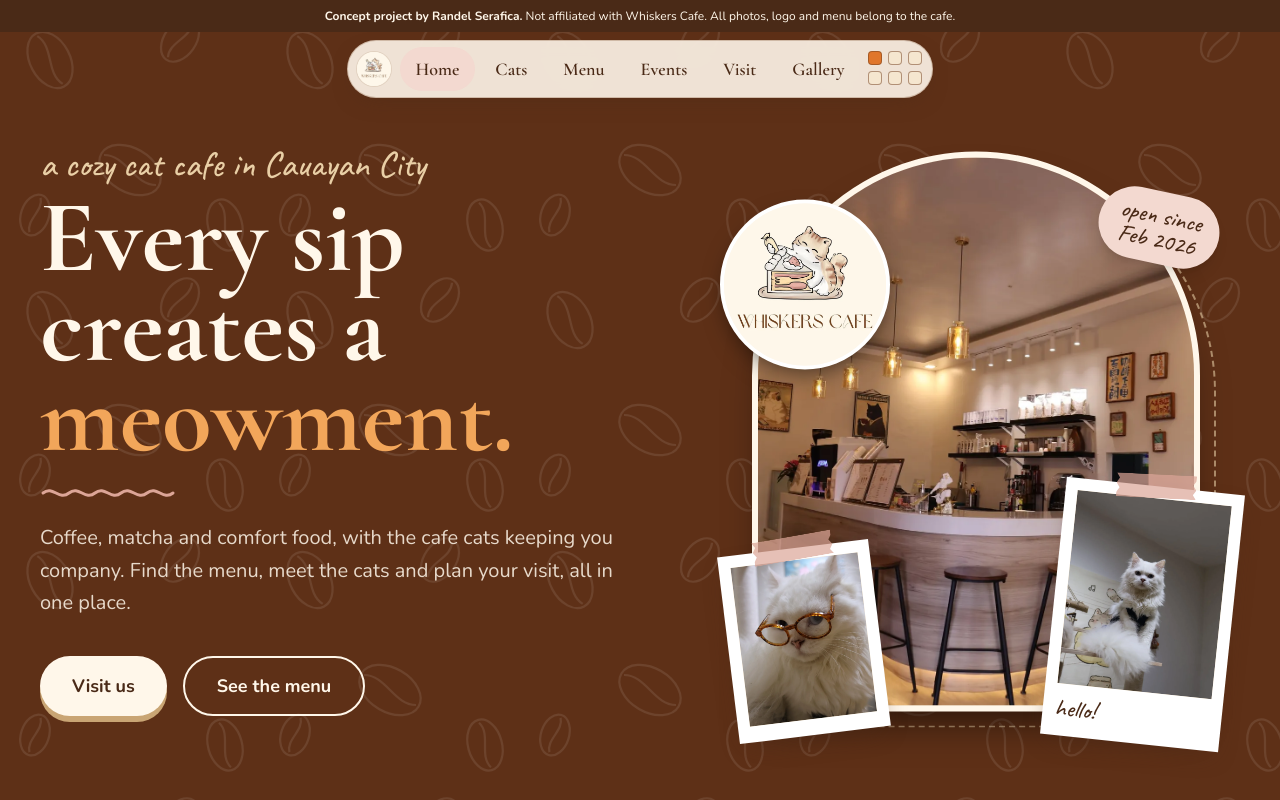
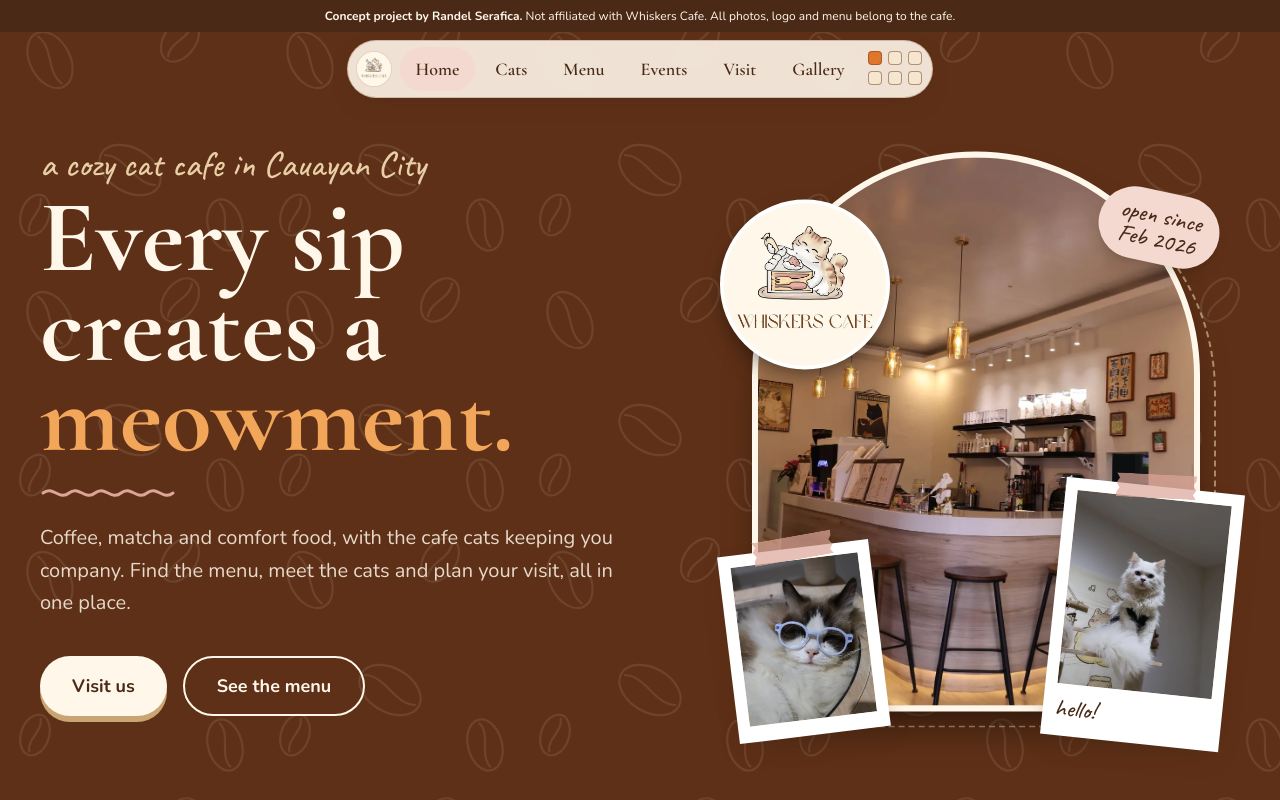
Before and after one commit to Dell015/Whiskers-Cafe, a Next.js app: page / in a window 1280 px wide. Built offline with nearby package versions, Linux system fonts and the light colour scheme.

Commit message:
feat: update CatBubbles and Home components with new cat images and adjusted styles

```diff
--- a/src/components/pages/Cats.tsx
+++ b/src/components/pages/Cats.tsx
@@ -17,16 +17,17 @@ import {
 
 function CatBubbles() {
   const bubbles = [
-    { src: shot("cats/black-monalisa").src, pos: "50% 60%", cls: "left-0 top-10", delay: 0 },
-    { src: shot("cats/white-tower").src, pos: "50% 30%", cls: "left-[30%] top-0", delay: 0.6 },
-    { src: shot("cats/tortoise-glasses").src, pos: "50% 40%", cls: "left-[60%] top-14", delay: 1.2 },
+    { src: shot("cats/black-monalisa").src, pos: "50% 60%", cls: "left-0 top-12", delay: 0 },
+    { src: shot("cats/white-tower").src, pos: "50% 30%", cls: "left-[23%] top-0", delay: 0.5 },
+    { src: shot("cats/blue-glasses").src, pos: "50% 40%", cls: "left-[46%] top-16", delay: 1 },
+    { src: shot("cats/kitten-tree").src, pos: "50% 45%", cls: "left-[69%] top-4", delay: 1.5 },
   ];
   return (
     <div aria-hidden className="relative mx-auto h-64 w-full max-w-md md:h-72">
       {bubbles.map((b) => (
         <motion.div
           key={b.src}
-          className={`absolute h-36 w-36 overflow-hidden rounded-full border-4 border-white shadow-[0_10px_24px_-8px_rgba(74,42,23,0.6)] md:h-44 md:w-44 ${b.cls}`}
+          className={`absolute h-28 w-28 overflow-hidden rounded-full border-4 border-white shadow-[0_10px_24px_-8px_rgba(74,42,23,0.6)] md:h-[8.5rem] md:w-[8.5rem] ${b.cls}`}
           animate={{ y: [0, -10, 0] }}
           transition={{ duration: 4, repeat: Infinity, ease: "easeInOut", delay: b.delay }}
         >
@@ -34,7 +35,7 @@ function CatBubbles() {
             src={b.src}
             alt=""
             fill
-            sizes="176px"
+            sizes="140px"
             className="object-cover"
             style={{ objectPosition: b.pos }}
           />
@@ -65,13 +66,6 @@ const CATS = [
     photo: "Snoozing in a pair of blue glasses",
     rotate: -1,
     pos: "50% 45%",
-  },
-  {
-    src: shot("cats/tortoise-glasses").src,
-    alt: "A fluffy white cat wearing tortoise-shell round glasses",
-    photo: "Fluffy white cat, very studious",
-    rotate: 2,
-    pos: "50% 40%",
   },
   {
     src: shot("cats/kitten-tree").src,
--- a/src/components/pages/Home.tsx
+++ b/src/components/pages/Home.tsx
@@ -156,8 +156,8 @@ export default function Home({
               objectPosition="50% 30%"
             />
             <Polaroid
-              src={shot("cats/tortoise-glasses").src}
-              alt="A fluffy white cat wearing tortoise-shell glasses"
+              src={shot("cats/blue-glasses").src}
+              alt="A sleepy white and brown cat wearing round blue glasses"
               aspect="4/5"
               rotate={-7}
               className="absolute -bottom-6 -left-2 w-[34%] sm:-left-6"
@@ -301,9 +301,6 @@ export default function Home({
                     className="object-cover"
                     style={{ objectPosition: t.pos ?? "50% 50%" }}
                   />
-                  <span className="absolute bottom-2 left-2 rounded-full bg-paper/90 px-3 py-0.5 font-hand text-lg leading-tight text-ink">
-                    {sh.caption}
-                  </span>
                 </Reveal>
               );
             })}
```
